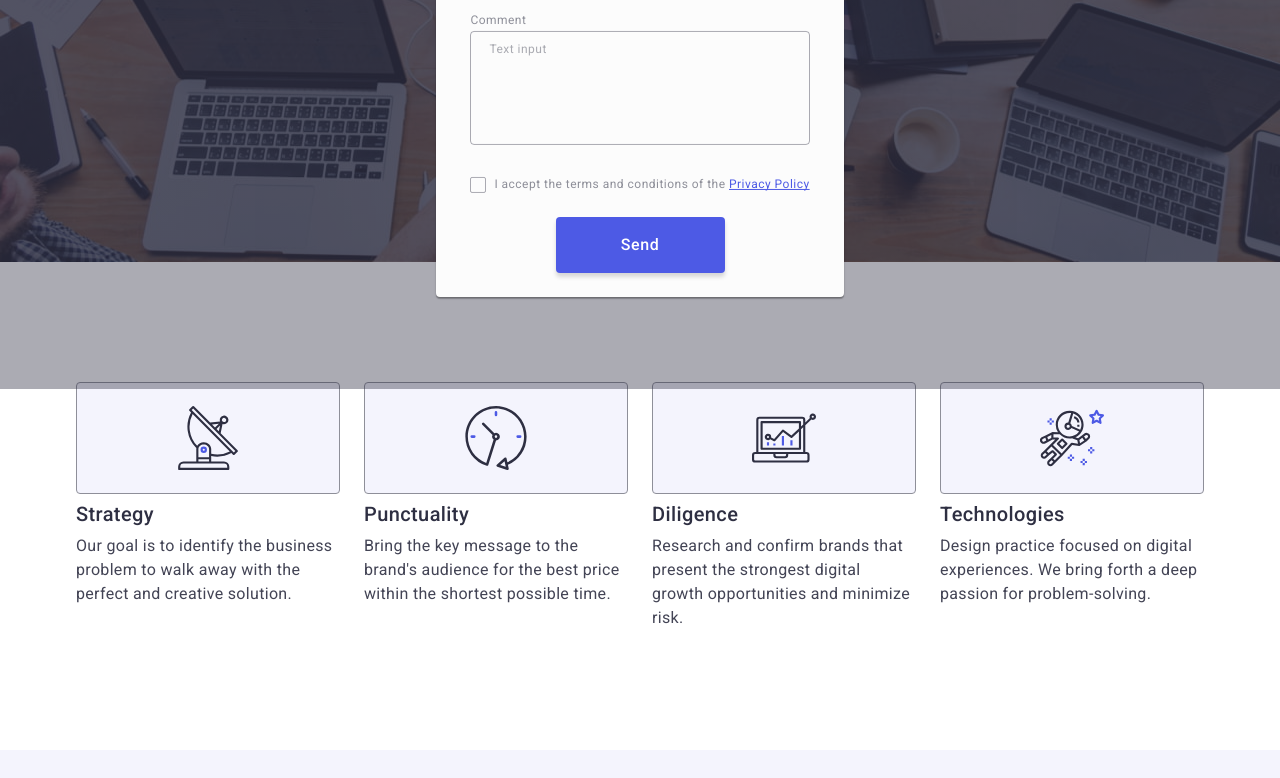
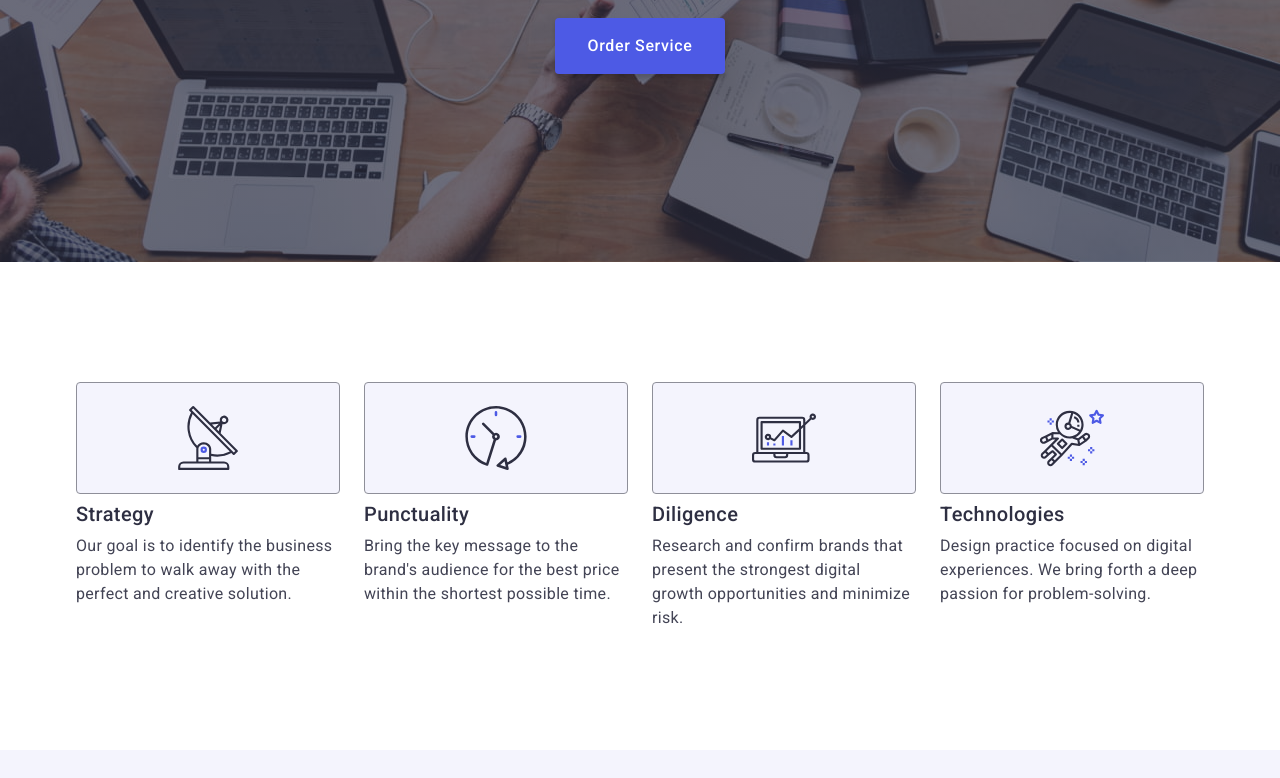
Before and after one commit to theRealGetman/goit-markup-hw-05, a plain HTML site: page index.html in a window 1280 px wide. Shown: the part 411-1189 px from the top of the page. Drawn offline with nearby package versions, Linux system fonts and the light colour scheme.

Commit message:
Remove display modal

```diff
--- a/index.html
+++ b/index.html
@@ -17,7 +17,7 @@
     <link rel="stylesheet" href="./css/styles.css">
 </head>
 
-<body class="no-scroll">
+<body class="!no-scroll">
     <!-- #region Header -->
     <header class="header">
         <div class="container">
@@ -361,7 +361,7 @@
     </main>
 
     <!-- #region Modal -->
-    <div class="backdrop is-open">
+    <div class="backdrop !is-open">
         <div class="modal">
             <button class="modal-close-btn" type="button">
                 <svg class="modal-close-icon" width="8" height="8">
```
